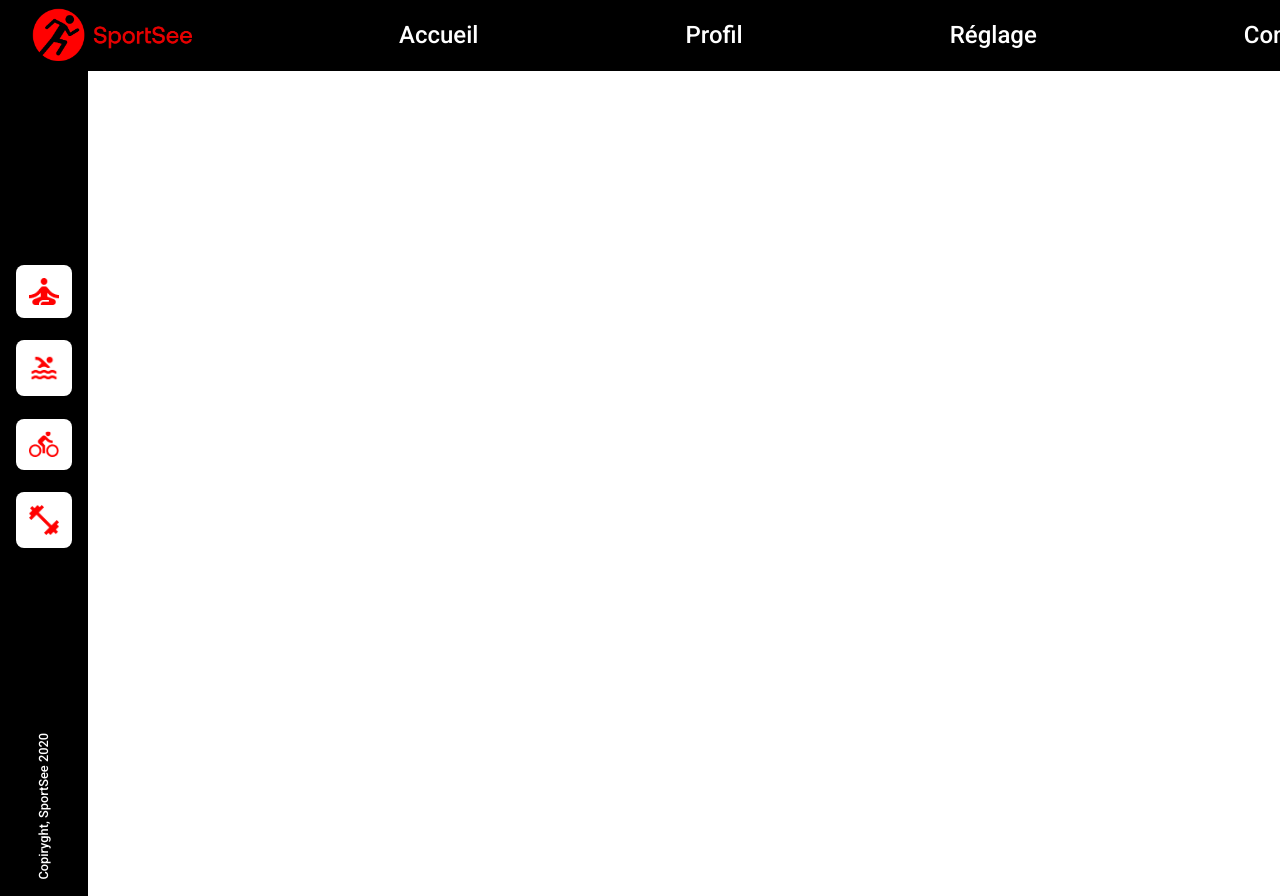
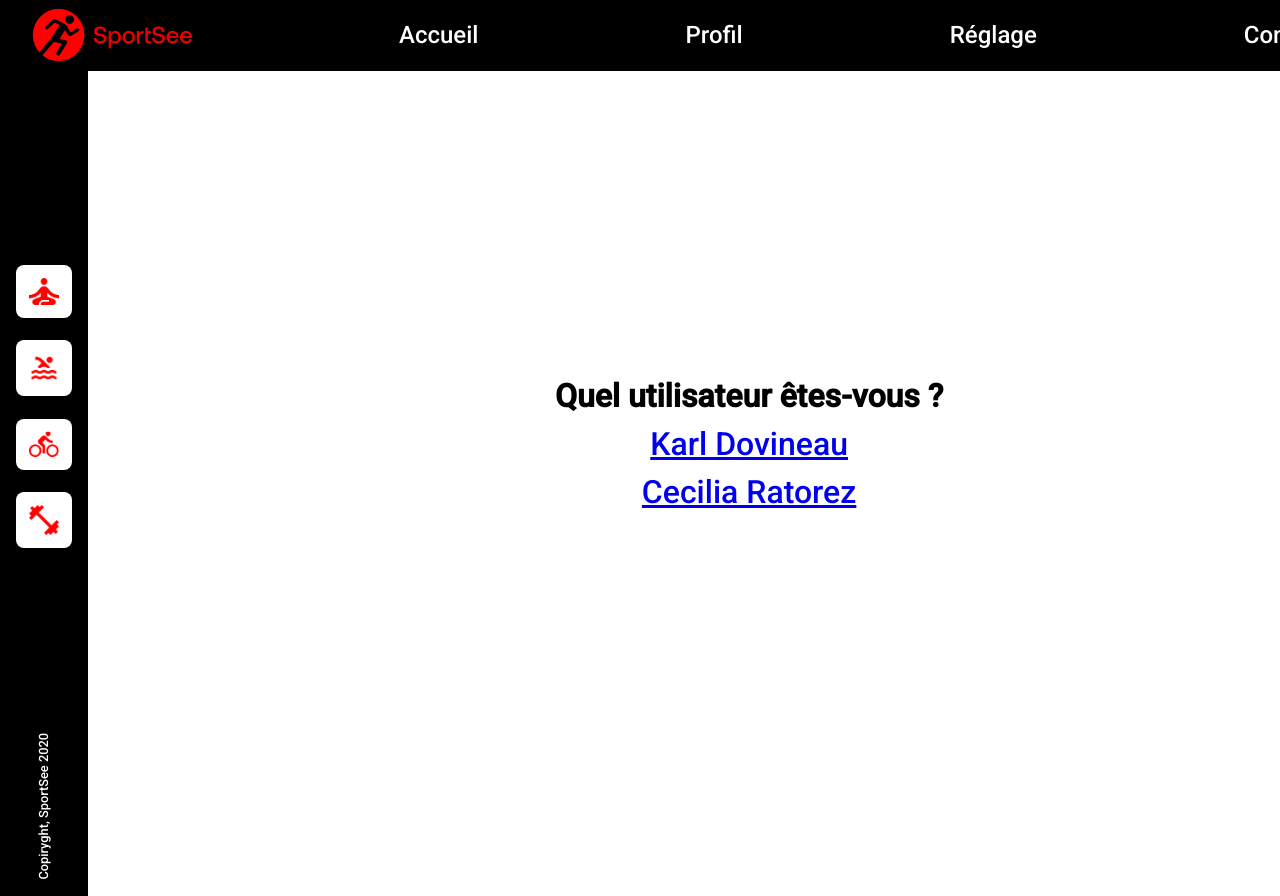
Before and after one commit to JohanSannier/SportSee, a React (Create React App) app: page / in a window 1280 px wide. Shown: the top 896 px of the page. Built offline with nearby package versions, Linux system fonts and the light colour scheme; no server answers.

Commit message:
Routes added

```diff
--- a/src/App.js
+++ b/src/App.js
@@ -1,4 +1,5 @@
 import React, { useEffect, useState } from "react";
+import { useParams } from "react-router-dom";
 import Navbar from "./components/navbar";
 import Footer from "./components/footer";
 import Daily from "./components/daily-activity";
@@ -11,7 +12,8 @@ import CallApi from "./services/API";
 
 function App(props) {
   const [data, setData] = useState([]);
-  let api = new CallApi(12);
+  let params = useParams();
+  let api = new CallApi(params.userId);
 
   useEffect(() => {
     (async () => {
--- a/src/components/navbar/index.css
+++ b/src/components/navbar/index.css
@@ -19,8 +19,5 @@ ul > img {
 
 nav > ul > li {
   cursor: pointer;
+  text-decoration: none;
 }
-
-nav > ul > li:hover {
-  text-decoration: underline;
-}
--- a/src/components/navbar/index.js
+++ b/src/components/navbar/index.js
@@ -1,4 +1,5 @@
 import React from "react";
+import { Link } from "react-router-dom";
 import logo from "../../assets/logo.png";
 import "./index.css";
 
@@ -7,7 +8,9 @@ export default function index(props) {
     <nav>
       <ul>
         <img src={logo} alt="Logo de SportSee" />
-        <li>Accueil</li>
+        <Link to="/" style={{ textDecoration: "none", color: "white" }}>
+          <li>Accueil</li>
+        </Link>
         <li>Profil</li>
         <li>Réglage</li>
         <li>Communauté</li>
--- a/src/index.css
+++ b/src/index.css
@@ -32,14 +32,28 @@ ul {
   width: 100%;
 }
 
+.landing-home {
+  padding: 1.5rem;
+  position: absolute;
+  top: 50%;
+  left: 50%;
+  transform: translate(-25%, -25%);
+  font-size: 2rem;
+  text-align: center;
+}
+
+.landing-home p {
+  margin-top: 1rem;
+}
+
 .flex-container {
   display: flex;
   /* width: 100%; */
-  height: 100%;
+  /* height: 100%; */
 }
 
 .left-content {
-  /* width: 80%; */
+  width: 80%;
   height: 100%;
   flex-direction: column;
 }
@@ -49,3 +63,14 @@ ul {
   height: 16.467rem;
   margin-top: 4rem;
 }
+
+.error-page {
+  position: absolute;
+  display: grid;
+  place-items: center;
+  gap: 1rem;
+  font-size: 1.5rem;
+  top: 50%;
+  left: 50%;
+  transform: translate(-50%, -50%);
+}
--- a/src/index.js
+++ b/src/index.js
@@ -2,10 +2,19 @@ import React from "react";
 import ReactDOM from "react-dom/client";
 import "./index.css";
 import App from "./App";
+import Error from "./pages/Error";
+import { BrowserRouter, Routes, Route } from "react-router-dom";
+import Home from "./pages/Home";
+import Navbar from "./components/navbar";
+import Footer from "./components/footer";
 
 const root = ReactDOM.createRoot(document.getElementById("root"));
 root.render(
-  <React.StrictMode>
-    <App />
-  </React.StrictMode>
+  <BrowserRouter>
+    <Routes>
+      <Route path="/" element={<Home />}></Route>
+      <Route path="/user/:userId" element={<App />}></Route>
+      <Route path="*" element={<Error />}></Route>
+    </Routes>
+  </BrowserRouter>
 );
--- /dev/null
+++ b/src/pages/Error.js
@@ -0,0 +1,13 @@
+import React from "react";
+import { Link } from "react-router-dom";
+
+function Error(props) {
+  return (
+    <div className="error-page">
+      Cette page n'existe pas.
+      <Link to="/user/12">Retourner à l'accueil</Link>
+    </div>
+  );
+}
+
+export default Error;
--- /dev/null
+++ b/src/pages/Home.js
@@ -0,0 +1,28 @@
+import React from "react";
+import { Link } from "react-router-dom";
+import Navbar from "../components/navbar";
+import Footer from "../components/footer";
+
+function Home(props) {
+  return (
+    <div>
+      <Navbar />
+      <div className="main-content">
+        <Footer />
+        <main className="landing-home">
+          <div>
+            <h4>Quel utilisateur êtes-vous ?</h4>
+            <Link to="/user/12" className="link">
+              <p>Karl Dovineau</p>
+            </Link>
+            <Link to="/user/18" className="link">
+              <p>Cecilia Ratorez</p>
+            </Link>
+          </div>
+        </main>
+      </div>
+    </div>
+  );
+}
+
+export default Home;
```
